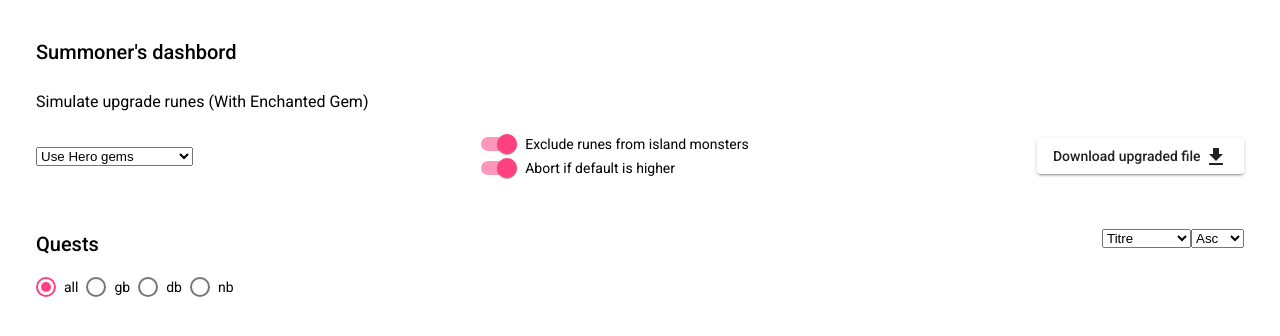
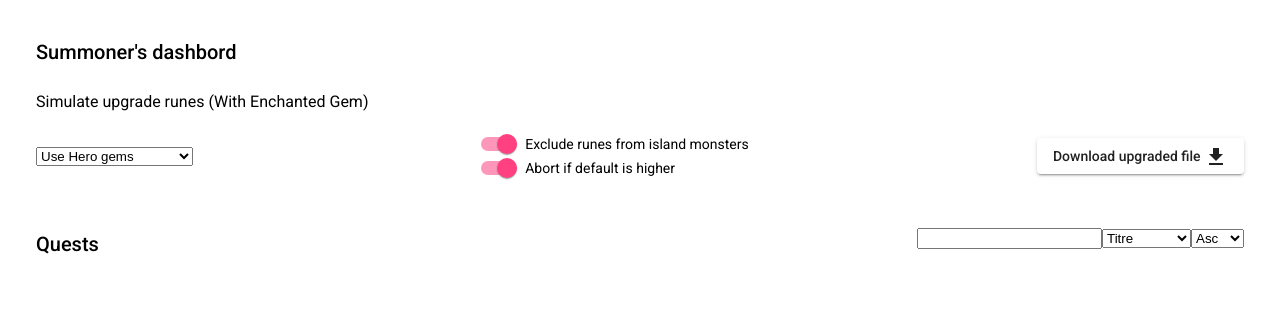
Before and after one commit to n-tardieu/oh-my-runes, an Angular app: page /dashboard in a window 1280 px wide. Shown: the top 336 px of the page. Built offline with nearby package versions, Linux system fonts and the light colour scheme.

Commit message:
feat(missions-list): filter checkbox -> input

```diff
--- a/src/app/components/mission/missions-list/missions-list.component.html
+++ b/src/app/components/mission/missions-list/missions-list.component.html
@@ -2,15 +2,9 @@
     <div class="container-section">
         <div>
             <h2>Quests</h2>
-            <mat-radio-group [(ngModel)]="filter" (ngModelChange)="ngOnChanges($event)"
-                aria-label="Select an mat-option">
-                <mat-radio-button class="filter-option" value="all">all </mat-radio-button>
-                <mat-radio-button class="filter-option" value="gb">gb </mat-radio-button>
-                <mat-radio-button class="filter-option" value="db">db </mat-radio-button>
-                <mat-radio-button class="filter-option" value="nb">nb </mat-radio-button>
-            </mat-radio-group>
         </div>
         <div class="container-section-sort">
+            <input [(ngModel)]="filter" (ngModelChange)="ngOnChanges($event)" />
             <select [(ngModel)]="sortObject.params" (ngModelChange)="ngOnChanges($event)">
                 <option value="title">Titre</option>
                 <option value="percentage">Completed</option>
--- a/src/app/components/mission/missions-list/missions-list.component.ts
+++ b/src/app/components/mission/missions-list/missions-list.component.ts
@@ -25,7 +25,7 @@ export class MissionsListComponent implements OnInit, OnChanges, DoCheck {
   runeSubscription: Subscription = new Subscription;
 
   @Input()
-  filter: 'all' | 'gb' | 'db' | 'nb' = 'all'
+  filter: string = ''
 
   @Input()
   public sortObject: { params: keyof Mission, order: 'asc' | 'desc' } = {
@@ -124,14 +124,14 @@ export class MissionsListComponent implements OnInit, OnChanges, DoCheck {
   }
 
   filterMissions(missions: Mission[], filter: string): Mission[] {
+    const filterLow = filter.toString().toLowerCase()
     return missions.filter(mission => {
-      if (filter !== 'all') {
-        if (mission.tag.includes(filter)) return true
-        else return false
-      }
-      return true
+      if (
+        mission?.tag?.toString().toLowerCase().includes(filterLow) ||
+        mission?.title?.toString().toLowerCase().includes(filterLow)
+      ) return true
+      else return false
     })
   }
 
-
 }
```
